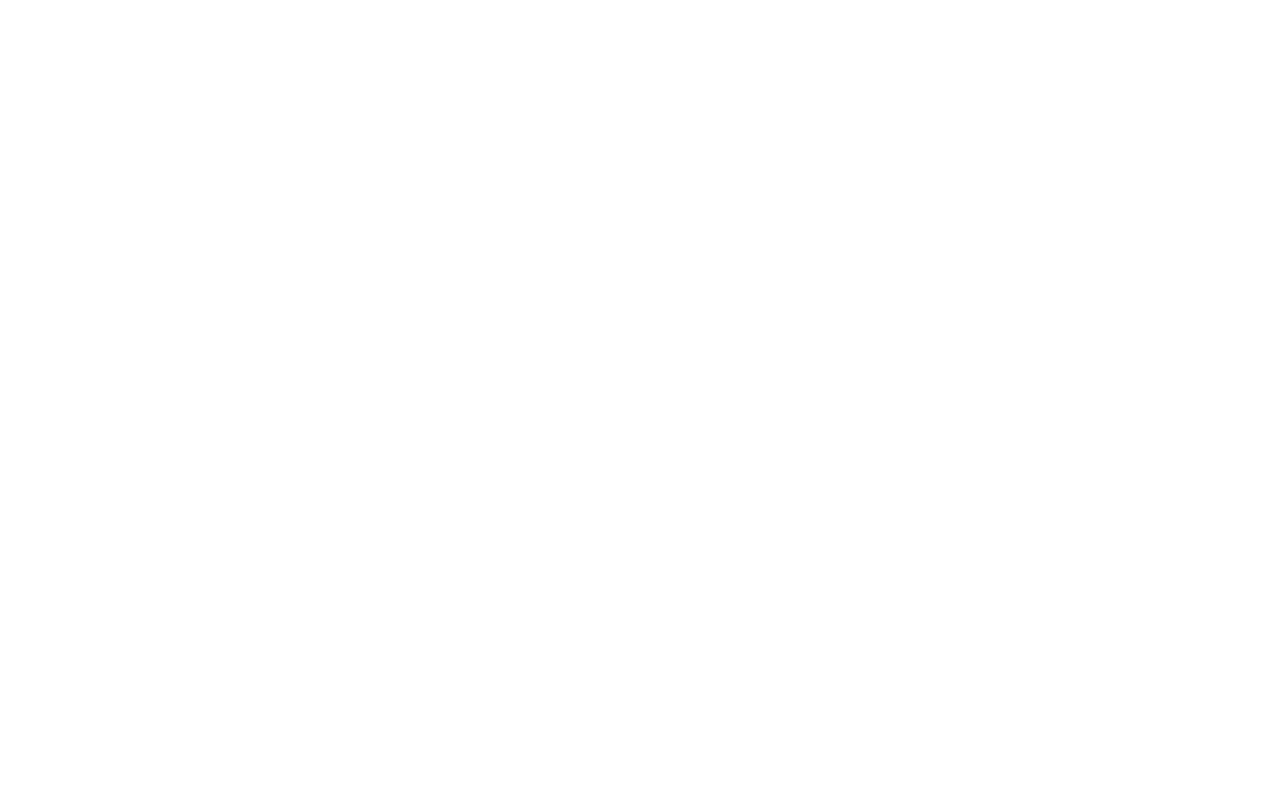
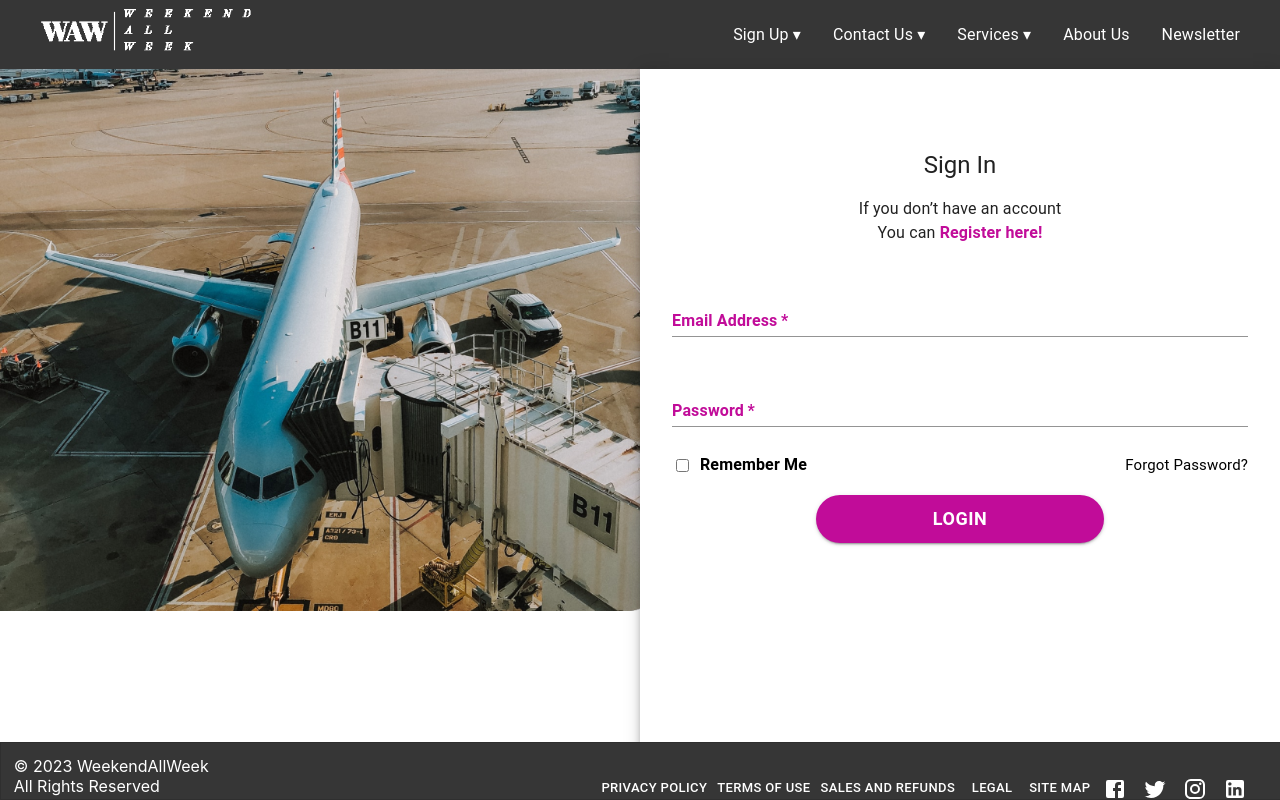
Before and after one commit to MohammedJava/WAWwebsite, a React (Create React App) app: page /Signin in a window 1280 px wide. Before the commit this address had no page. Built offline with nearby package versions, Linux system fonts and the light colour scheme.

Commit message:
Added Sign in page

```diff
--- a/src/App.jsx
+++ b/src/App.jsx
@@ -1,6 +1,7 @@
 import React from "react";
 import { BrowserRouter, Route, Routes } from "react-router-dom";
 import "./App.css";
+import SigninPage from "./Pages/SigninPage";
 import NewsletterPage from "./Pages/NewsletterPage";
 import SignupPage from "./Pages/SignupPage";
 
@@ -10,7 +11,8 @@
   return (
     <BrowserRouter>
       <Routes>
-        <Route path="/" element={<NewsletterPage />} />
+        <Route path="/" element={<SigninPage />} />
+        <Route path="/Signin" element={<SigninPage />} />
         <Route path="/Newsletter" element={<NewsletterPage />} />
         <Route path="/Signup" element={<SignupPage />} />
       </Routes>
--- /dev/null
+++ b/src/Pages/SigninPage.jsx
@@ -0,0 +1,25 @@
+import React, { useState } from "react";
+import { Grid, TextField, Button, Paper, Typography } from "@mui/material";
+import travel from "../Images/travel 2.png";
+import Navbar from "../Navbar/Navbar";
+import Signin from "../Sign in/Signin";
+import Footer from "../Footer/Footer";
+
+const SignupPage = () => (
+  <div>
+    <Navbar />
+    <Grid container component="main" style={{ height: "90vh" }}>
+      <Grid item xs={false} sm={5} md={6}>
+        <img src={travel} alt="Logo" width="103%" />
+      </Grid>
+      <Grid item xs={12} sm={8} md={6} component={Paper} elevation={6} square>
+        <div>
+          <Signin />
+        </div>
+      </Grid>
+    </Grid>
+    <Footer />
+  </div>
+);
+
+export default SignupPage;
--- /dev/null
+++ b/src/Sign in/Signin.jsx
@@ -0,0 +1,182 @@
+import React, { useState } from "react";
+import {
+  Grid,
+  Alert,
+  TextField,
+  Button,
+  Paper,
+  Typography,
+} from "@mui/material";
+
+const Signin = () => {
+  const [email, setEmail] = useState("");
+  const [password, setPassword] = useState("");
+
+  const [alert, setAlert] = useState(false);
+  const [alertContent, setAlertContent] = useState("");
+  const [alertSeverity, setAlertSeverity] = useState("");
+
+  const handleSubmit = (e) => {
+    e.preventDefault();
+    if (!email.includes("@")) {
+      setAlert(true);
+      setAlertSeverity("error");
+      setAlertContent("Please enter a valid email!");
+    } else {
+      setAlert(true);
+      setAlertSeverity("success");
+      setAlertContent("Successfully Logged In!");
+    }
+  };
+
+  return (
+    <div
+      style={{
+        margin: "80px 32px",
+        display: "flex",
+        flexDirection: "column",
+        alignItems: "center",
+      }}
+    >
+      <Typography component="h1" variant="h5" align="left">
+        Sign In
+      </Typography>
+      <div style={{ width: "100%", marginTop: "16px", textAlign: "center" }}>
+        <Typography>
+          If you don’t have an account <br /> You can{" "}
+          <b style={{ color: "#C10C99" }}>Register here!</b>
+        </Typography>
+      </div>
+      <form
+        style={{ width: "100%", marginTop: "24px" }}
+        onSubmit={handleSubmit}
+      >
+        <div
+          style={{
+            display: "flex",
+            flexDirection: "row",
+            justifyContent: "space-between",
+            width: "100%",
+            paddingBottom: "4px",
+          }}
+        >
+          {alert ? (
+            <Alert style={{ width: 500 }} severity={alertSeverity}>
+              {alertContent}
+            </Alert>
+          ) : (
+            <> </>
+          )}
+        </div>
+        <div
+          style={{
+            display: "flex",
+            flexDirection: "row",
+            justifyContent: "space-between",
+            width: "100%",
+            paddingBottom: "18px",
+          }}
+        >
+          <TextField
+            variant="standard"
+            margin="normal"
+            required
+            fullWidth
+            name="email"
+            label="Email Address"
+            placeholder="Email Address"
+            value={email}
+            onChange={(e) => setEmail(e.target.value)}
+            InputLabelProps={{
+              style: { color: "#C10C99", fontWeight: "bold" },
+            }}
+            InputProps={{
+              disableUnderline: false,
+              style: { color: "black", fontWeight: "bold" },
+            }}
+          />
+        </div>
+        <div
+          style={{
+            display: "flex",
+            flexDirection: "row",
+            justifyContent: "space-between",
+            width: "100%",
+            paddingBottom: "18px",
+          }}
+        >
+          <TextField
+            variant="standard"
+            margin="normal"
+            required
+            fullWidth
+            name="password"
+            label="Password"
+            placeholder="Password"
+            type="password"
+            value={password}
+            onChange={(e) => setPassword(e.target.value)}
+            InputLabelProps={{
+              style: { color: "#C10C99", fontWeight: "bold" },
+            }}
+            InputProps={{
+              disableUnderline: false,
+              style: { color: "black", fontWeight: "bold" },
+            }}
+          />
+        </div>
+        <div
+          style={{
+            width: "100%",
+            paddingBottom: "8px",
+            display: "flex",
+            alignItems: "center",
+            justifyContent: "space-between",
+          }}
+        >
+          <div style={{ display: "flex", alignItems: "center" }}>
+            <input type="checkbox" />
+            <Typography
+              style={{
+                marginLeft: "8px",
+                fontWeight: "bold",
+                color: "black",
+              }}
+            >
+              Remember Me
+            </Typography>
+          </div>
+          <Typography style={{ fontSize: "15px", color: "black" }}>
+            Forgot Password?
+          </Typography>
+        </div>
+        <div
+          style={{
+            display: "flex",
+            justifyContent: "center",
+            paddingTop: "10px",
+            width: "100%",
+          }}
+        >
+          <Button
+            variant="contained"
+            color="primary"
+            size="large"
+            type="submit"
+            style={{
+              backgroundColor: "#C10C99",
+              borderRadius: "30px",
+              width: "50%",
+              fontSize: "18px",
+              fontWeight: "bold",
+            }}
+          >
+            Login
+          </Button>
+        </div>
+      </form>
+    </div>
+  );
+};
+
+export default Signin;
```
Also changed, not shown: src/Images/travel 2.png (added).
